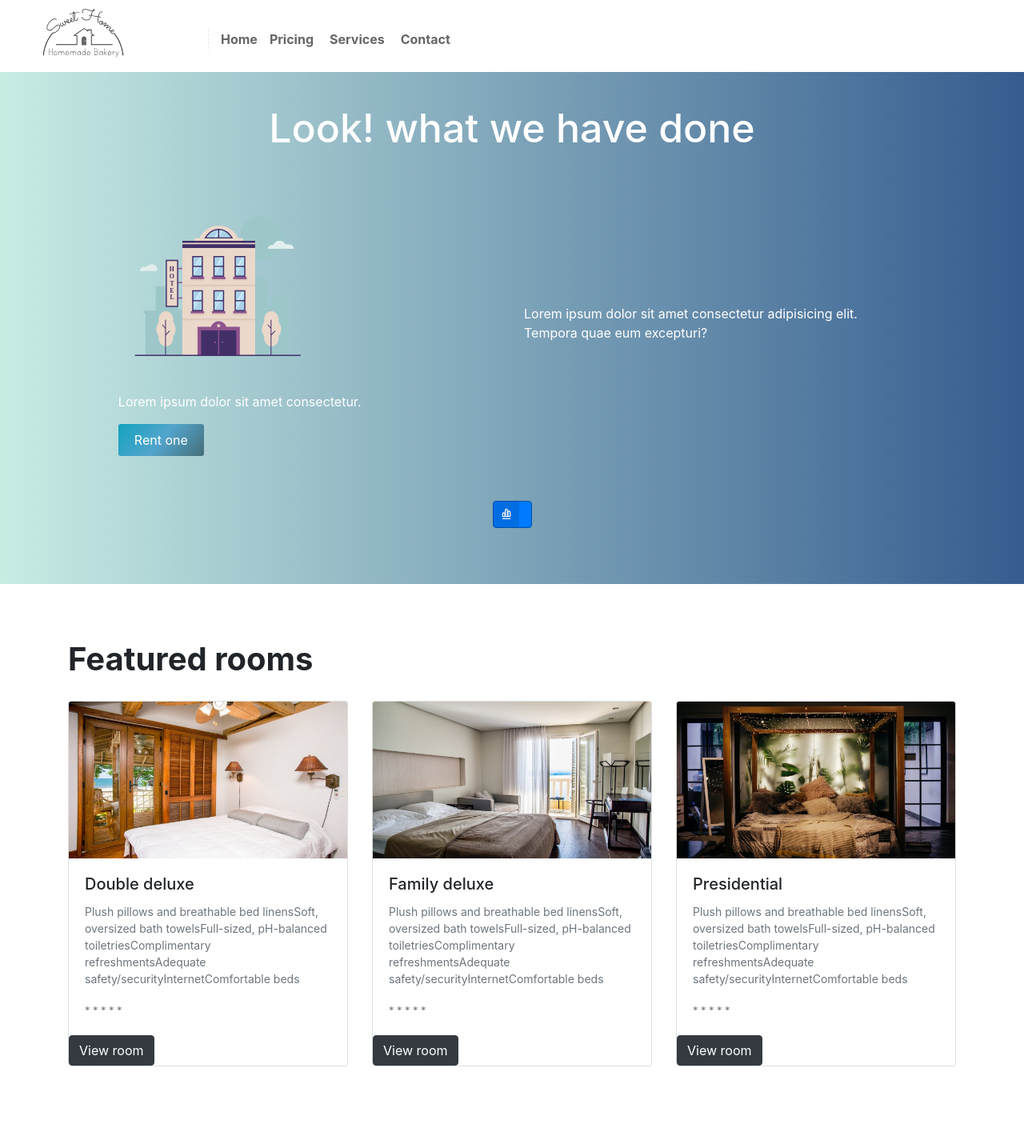
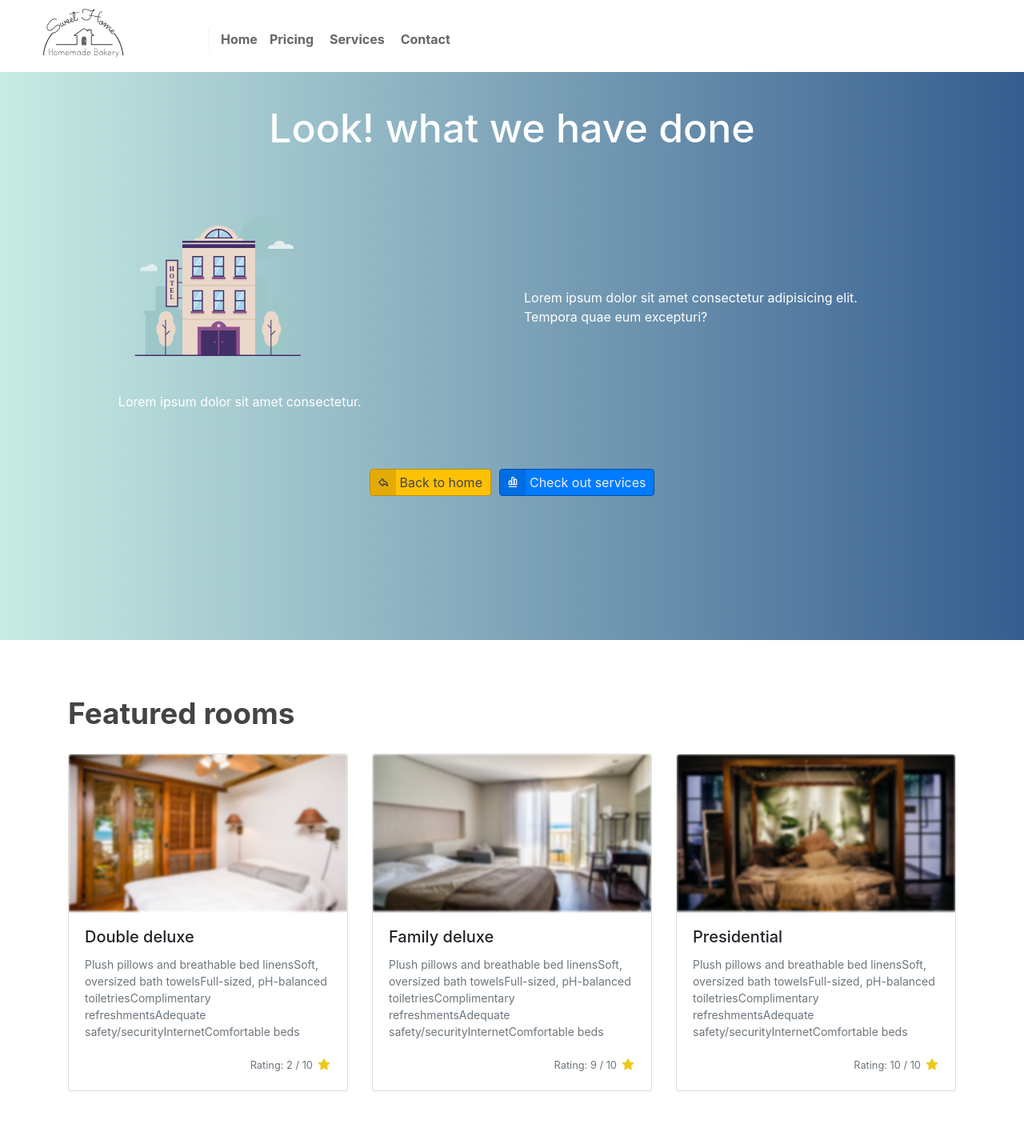
Before and after one commit to salihcodev/rent-room-tr, a React (Create React App) app: page /pricing in a window 1280 px wide. Shown: the top 1430 px of the page at 80% size. Built offline with nearby package versions, Linux system fonts and the light colour scheme.

Commit message:
Add final touches in pricingPage. (#19)
- fixing a bug in pricingPage's header.
- Change the main header's height.
- Add another additional property to every room 🤓.
- Finish room style & animation.

```diff
--- a/src/app/components/header/Header.component.jsx
+++ b/src/app/components/header/Header.component.jsx
@@ -91,6 +91,7 @@ export default Header;
 const MainHeader = styled.header`
   background: linear-gradient(90deg, #18b08d3d, #19467fe0),
     url(${(props) => props.img}) center/cover;
+  min-height: ${window.innerHeight - 90}px;
 
   .buttons {
     button.returnToHomeBtn {
@@ -103,8 +104,8 @@ const MainHeader = styled.header`
     button.goToContactsBtn {
       display: ${(props) => (props.goToContactsBtn ? "inline-block" : "none")};
     }
-    button.checkPlansBtn {
-      display: ${(props) => (props.checkPlansBtn ? "inline-block" : "none")};
+    button.checkServicesBtn {
+      display: ${(props) => (props.checkServicesBtn ? "inline-block" : "none")};
     }
   }
 `;
--- a/src/app/components/header/Header.component.style.scss
+++ b/src/app/components/header/Header.component.style.scss
@@ -1,6 +1,6 @@
 header.mainHeader {
   width: 100%;
-  min-height: 80vh;
+  // min-height: 90vh;
 
   h2.headerHeading {
     text-align: center;
--- a/src/app/components/room/RoomTemplate.component.jsx
+++ b/src/app/components/room/RoomTemplate.component.jsx
@@ -5,6 +5,8 @@ import { AppContext } from "../../context";
 
 // UTILITIES IMPORTS::==>
 import { Link } from "react-router-dom";
+import { FiMaximize2 } from "react-icons/fi";
+import { AiFillStar } from "react-icons/ai";
 
 // COMPONENT IMPORTS::==>
 
@@ -18,24 +20,31 @@ class RoomTemplate extends React.Component {
 
     return (
       <section className="roomTemplate card">
-        <img src={room.img} className="card-img-top" alt="..." />
+        <img src={room.img} className="card-img-top" alt={room.name} />
         <div className="card-body">
           <h5 className="card-title">
             <div className="roomTitle">{room.name}</div>
           </h5>
           <p className="card-text roomContext text-muted">{room.extras}</p>
           <p className="card-text rating">
-            <small className="text-muted"> * * * * * </small>
+            <small className="text-muted">
+              rating: {room.rating} / 10
+              <span className="star">
+                {" "}
+                <AiFillStar />
+              </span>
+            </small>
           </p>
         </div>
 
         <Link
           to={`/pricing/${room.id}`}
+          className="roomViewer"
           onClick={() => {
             setLocalSingleRoom(room.id);
           }}
         >
-          <button className="btn btn-dark">view room</button>
+          <FiMaximize2 />
         </Link>
       </section>
     );
--- a/src/app/components/room/RoomTemplate.component.style.scss
+++ b/src/app/components/room/RoomTemplate.component.style.scss
@@ -1,9 +1,71 @@
-.roomTemplate {
+section.roomTemplate {
   margin: 20px 0;
+  position: relative;
+  overflow: hidden;
+  transition: all ease-in-out 0.3s;
 
+  &:hover {
+    box-shadow: 2px 4px 10px -4px black;
+
+    .roomViewer {
+      opacity: 0.6;
+    }
+
+    img {
+      animation: delayGrow 6s;
+    }
+  }
+
+  img {
+    filter: blur(1.5px);
+  }
   .card-body {
+    overflow: hidden;
     .roomContext {
       font-size: 14px;
     }
+
+    .rating {
+      display: flex;
+      justify-content: flex-end;
+    }
+    small {
+      span.star {
+        font-size: 18px;
+        color: #ebc91c;
+      }
+    }
+  }
+
+  .roomViewer {
+    transition: opacity ease-in-out 0.3s;
+    width: 50px;
+    height: 50px;
+    border-radius: 50%;
+    border: 5px solid #d3d1d1;
+    top: 50%;
+    left: 50%;
+    position: absolute;
+    transform: translate(-50%, -270%);
+    opacity: 0;
+    background: #fff;
+    font-size: 22px;
+    display: flex;
+    align-items: center;
+    justify-content: center;
+    color: #444;
   }
 }
+
+// IMAGE ANIMATION:
+@keyframes delayGrow {
+  0% {
+    transform: scale(1);
+    filter: blur(1.5px);
+  }
+
+  100% {
+    transform: scale(1.2);
+    filter: blur(0);
+  }
+}
--- a/src/app/components/singleRoomWrapper/SingleRoomWrapper.component.jsx
+++ b/src/app/components/singleRoomWrapper/SingleRoomWrapper.component.jsx
@@ -15,13 +15,11 @@ class SingleRoomWrapper extends React.Component {
   value = this.context;
   render() {
     const { singleRoomInfo } = this.value;
-  console.log(singleRoomInfo);
-
 
     return (
       <section className="singleRoomWrapper">
         <div className="container">
-          <SingleRoom singleRoomData={singleRoomInfo} />
+          <SingleRoom singleRoomInfo={singleRoomInfo} />
         </div>
       </section>
     );
--- a/src/app/components/singleRoomWrapper/singleRoom/SingleRoom.component.jsx
+++ b/src/app/components/singleRoomWrapper/singleRoom/SingleRoom.component.jsx
@@ -8,38 +8,37 @@ import { Link } from "react-router-dom";
 
 // COMPONENT IMPORTS::==>
 import "./SingleRoom.component.style.scss";
-const SingleRoom = ({ singleRoomData }) => {
-  // console.log(singleRoomData);
+const SingleRoom = ({ singleRoomInfo }) => {
 
   return (
     <section className="singleRoom">
-      <h2 className="heading">{singleRoomData.name}</h2>
+      <h2 className="heading">{singleRoomInfo.name}</h2>
       <div className="card mb-3">
         <div className="row no-gutters">
           <div className="col-md-5 cardImage">
-            <img src={singleRoomData.img} className="card-img" alt="..." />
+            <img src={singleRoomInfo.img} className="card-img" alt="..." />
           </div>
           <div className="col-md-7">
             <div className="card-body">
-              <h4 className="card-title">{singleRoomData.name} </h4>
+              <h4 className="card-title">{singleRoomInfo.name} </h4>
               <p className="card-text room description">
-                {singleRoomData.description}
+                {singleRoomInfo.description}
               </p>
               <p className="card-text addInformation">
                 <span className="addInfo price">
-                  price: {singleRoomData.price}
+                  price: {singleRoomInfo.price}
                 </span>
                 <span className="addInfo type">
-                  type: {singleRoomData.type}
+                  type: {singleRoomInfo.type}
                 </span>
                 <span className="addInfo slug">
-                  slug: {singleRoomData.slug}
+                  slug: {singleRoomInfo.slug}
                 </span>
                 <span className="addInfo size">
-                  size: {singleRoomData.size}
+                  size: {singleRoomInfo.size}
                 </span>
                 <span className="addInfo capacity">
-                  capacity: {singleRoomData.capacity}
+                  capacity: {singleRoomInfo.capacity}
                 </span>
               </p>
               <p className="card-text rating">
--- a/src/app/views/pricing/Pricing.page.jsx
+++ b/src/app/views/pricing/Pricing.page.jsx
@@ -6,6 +6,7 @@ import RoomTemplate from "../../components/room/RoomTemplate.component";
 import Header from "../../components/header/Header.component";
 
 // UTILITIES IMPORTS::==>
+import { Link } from "react-router-dom";
 
 // COMPONENT IMPORTS::==>
 import HeaderImg from "../../assets/components/header/pricing.svg";
@@ -14,7 +15,7 @@ class PricingPage extends React.Component {
   static contextType = AppContext;
   render() {
     const value = this.context;
-    const { featuredRooms, allRooms, singleRoomInfo } = value;
+    const { featuredRooms, allRooms } = value;
 
     return (
       <>
@@ -22,7 +23,10 @@ class PricingPage extends React.Component {
         <Header
           img={""}
           title={"look! what we have done"}
-          btn1={"check prices plans"}
+          returnToHomeBtn={"back to home"}
+          // BrowseProductsBtn={"browse products"}
+          // goToContactsBtn={"keep in touch"}
+          checkServicesBtn={"check out services"}
         >
           <div className="container">
             <div className="row">
@@ -35,7 +39,6 @@ class PricingPage extends React.Component {
                     <p className="text">
                       Lorem ipsum dolor sit amet consectetur.
                     </p>
-                    <button className="wingBtn">rent one</button>
                   </div>
                 </div>
               </div>
@@ -57,7 +60,7 @@ class PricingPage extends React.Component {
               {featuredRooms.map((room) => {
                 return (
                   <div className="col-md-4" key={room.id}>
-                    <RoomTemplate  room={room} />
+                    <RoomTemplate room={room} />
                   </div>
                 );
               })}
--- a/src/app/views/pricing/Pricing.page.style.scss
+++ b/src/app/views/pricing/Pricing.page.style.scss
@@ -30,12 +30,14 @@ header {
   }
 }
 
+// ROOMS:
 .roomWrapper {
   margin-bottom: 70px;
 
   h2.heading {
     font-weight: bolder;
-    font-size: 40px;
+    font-size: 37px;
+    color: #444;
   }
 }
 .featuredRoomsWrapper {
```
Also changed, not shown: src/app/context/data.js (+16 -0 lines).
